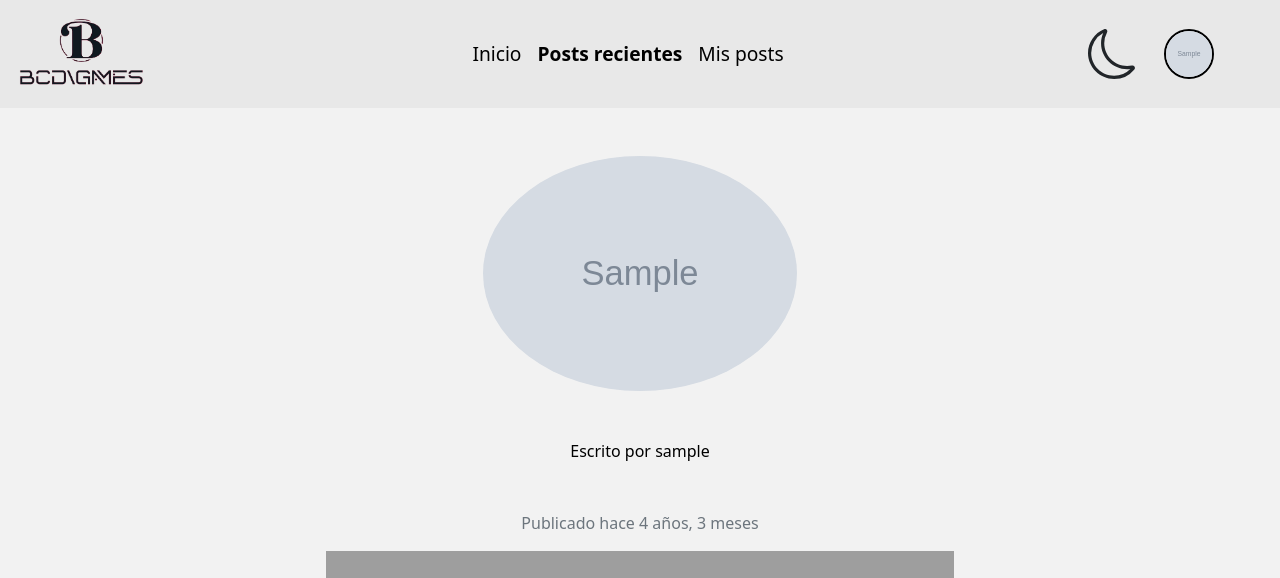
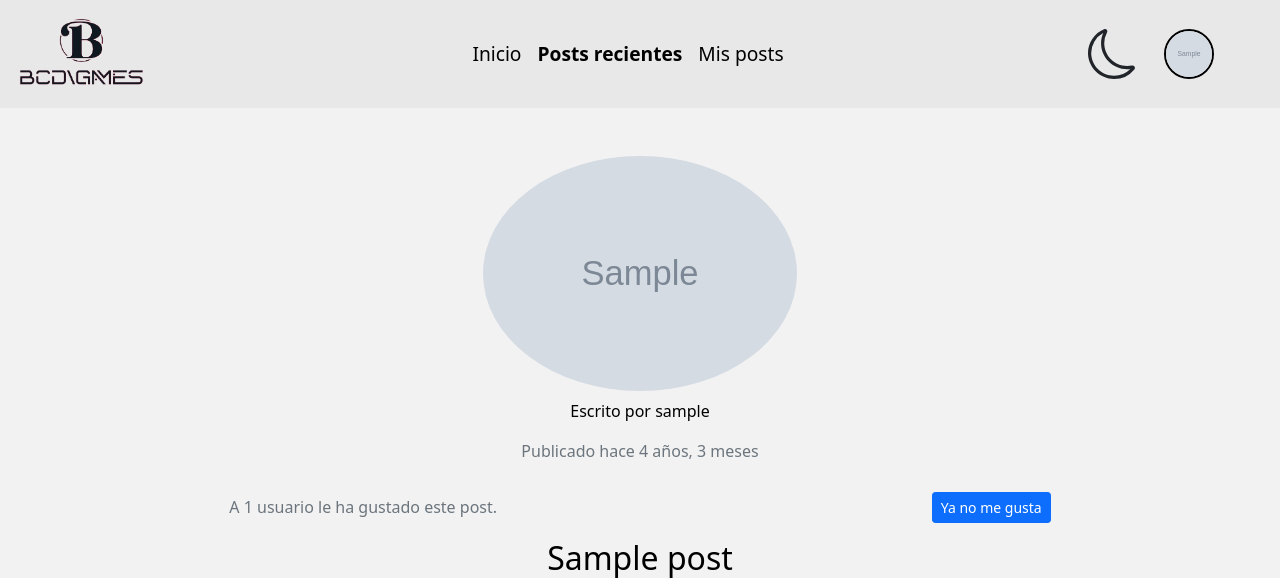
Before and after one commit to JLDJR2481/BCD-Games, a Django app: page /posts/1/ in a window 1280 px wide. Shown: the top 578 px of the page. Run offline with Django 5.2, Linux system fonts and the light colour scheme; a user stored in the database is signed in; tables that the repository leaves empty hold one stand-in row (values such as "Sample post"); grey boxes marked "Sample" are stand-in pictures; parts of the project's set-up code (start-up, migrations or seed data) failed here and were passed over; grey boxes are pictures that could not be loaded.

Commit message:
feat(): Mejora de template Post. Contadores de me gustas y de comentarios. Mini lógica de me gustas y no me gustas

```diff
--- a/gamesPosts/urls.py
+++ b/gamesPosts/urls.py
@@ -5,4 +5,5 @@ from .views import *
 urlpatterns = [
     path("", HomeBlogView.as_view(), name="gamesPosts"),
     path('<int:post_id>/', PostDetailView.as_view(), name='post-details'),
+    path('<int:post_id>/like/', PostLike.as_view(), name='post-like'),
 ]
--- a/gamesPosts/views.py
+++ b/gamesPosts/views.py
@@ -1,8 +1,9 @@
-from django.shortcuts import render
+from django.shortcuts import render, redirect
 from django.views.generic import ListView, DetailView
 from django.contrib.auth.mixins import LoginRequiredMixin
 from .models import Post, Comment, Like
 from searchEngine.models import CustomUser
+from django.views import View
 
 
 class HomeBlogView(ListView):
@@ -19,9 +20,12 @@ class PostDetailView(DetailView):
         post = Post.objects.get(id=post_id)
 
         author = CustomUser.objects.get(id=post.author_id)
-        comments = Comment.objects.filter(post=post).values()
+        comments = Comment.objects.filter(
+            post=post).order_by('-comment_date').values()
+        likes = Like.objects.filter(post=post).values()
 
         comments_data = []
+        likes_data = []
 
         for comment in comments:
 
@@ -33,4 +37,40 @@ class PostDetailView(DetailView):
             }
             comments_data.append(comment_data)
 
-        return render(request, self.template_name, {'post': post, "author": author, "comments": comments_data})
+        for like in likes:
+            user = CustomUser.objects.get(id=like["user_id"])
+            like_data = {
+                "user": user
+            }
+            likes_data.append(like_data)
+
+        user_has_liked = post.user_has_liked(request.user)
+
+        likes_count = post.count_likes()
+        comments_count = post.count_comments()
+
+        return render(request, self.template_name, {
+            'post': post,
+            "author": author,
+            "comments": comments_data,
+            "likes": likes_data,
+            "user_has_liked": user_has_liked,
+            "likes_count": likes_count,
+            "comments_count": comments_count,
+
+        })
+
+
+class PostLike(LoginRequiredMixin, View):
+    def post(self, request, post_id):
+        post = Post.objects.get(id=post_id)
+        user = request.user
+
+        if post.user_has_liked(user):
+            like = Like.objects.get(user=user, post=post)
+            like.delete()
+        else:
+            like = Like(user=user, post=post)
+            like.save()
+
+        return redirect('post-details', post_id=post_id)
--- a/templates/blog/post-details.html
+++ b/templates/blog/post-details.html
@@ -14,25 +14,46 @@
             {% if author.profile_avatar %}
             <img src="{{ author.profile_avatar.url }}" class="rounded-circle" alt="Profile Avatar" width="25%" />
             {% endif %}
-            <p class="mt-5">Escrito por {{ author.username }}</p>
+            <p class="mt-2">Escrito por {{ author.username }}</p>
 
-            <p class="text-muted mt-5">Publicado hace {{ post.publication_date|timesince }}
+            <p class="text-muted mt-1">Publicado hace {{ post.publication_date|timesince }}
             </p>
+            <div class="d-flex justify-content-around align-items-center">
+                <p class="text-muted mt-3">A {{ likes_count }} usuario{{likes_count|pluralize:"s"}}
+                    le{{likes_count|pluralize:"s"}}
+                    ha{{likes_count|pluralize:"n"}} gustado este post.</p>
+                {% if user_has_liked %}
+                <form action="{% url 'post-like' post.id %}" method="POST">
+                    {% csrf_token %}
+                    <button type="submit" class="btn btn-primary btn-sm">Ya no me gusta</button>
+                </form>
+                {% else %}
+                <form action="{% url 'post-like' post.id %}" method="POST">
+                    {% csrf_token %}
+                    <button type="submit" class="btn btn-primary btn-sm">Me gusta</button>
+                </form>
+                {% endif %}
+            </div>
+            <h2 class="mt-1">{{ post.title }}</h2>
             {% if post.visual_content %}
             <img src="{{ post.visual_content.url }}" class="img-fluid mx-auto d-block" alt="Post Image" width="50%" />
             {% endif %}
-            <h2 class="mt-5">{{ post.title }}</h2>
             <p class="mt-4">{{ post.content }}</p>
         </div>
 
-        <div class="col-12 mt-5">
-            <h3>Comentarios</h3>
-            <div class="row mt-5">
+        <div class="col-12 mt-3">
+            <h3>Comentarios ({{comments_count}})</h3>
+            <div class="row mt-2">
                 <div class="col-12">
                     {% for comment in comments %}
-                    <div class="row">
+                    <div class="row border">
                         <div class="col-2 d-flex flex-column justify-content-center align-items-center">
+                            {% if comment.user.id is author.id %}
+                            <p style="font-size: 12px; margin-bottom: 10px; font-weight: bolder;">
+                                {{ comment.user.username }} (Autor del post)</p>
+                            {% else %}
                             <p style="font-size: 12px; margin-bottom: 10px;">{{ comment.user.username }}</p>
+                            {% endif %}
                             <img src="{{ comment.user.profile_avatar.url }}" alt="User Logo"
                                 style="width: 50px; height: 50px; border-radius: 50%; margin-bottom:10px;"
                                 id="profileAvatar">
@@ -43,7 +64,7 @@
                         </div>
                     </div>
                     {% endfor %}
-                    <div class=" row mt-4">
+                    <div class=" row mt-2">
                         <div class="col-12">
                             {% if user.is_authenticated %}
                             <form action="" method="POST">
```
